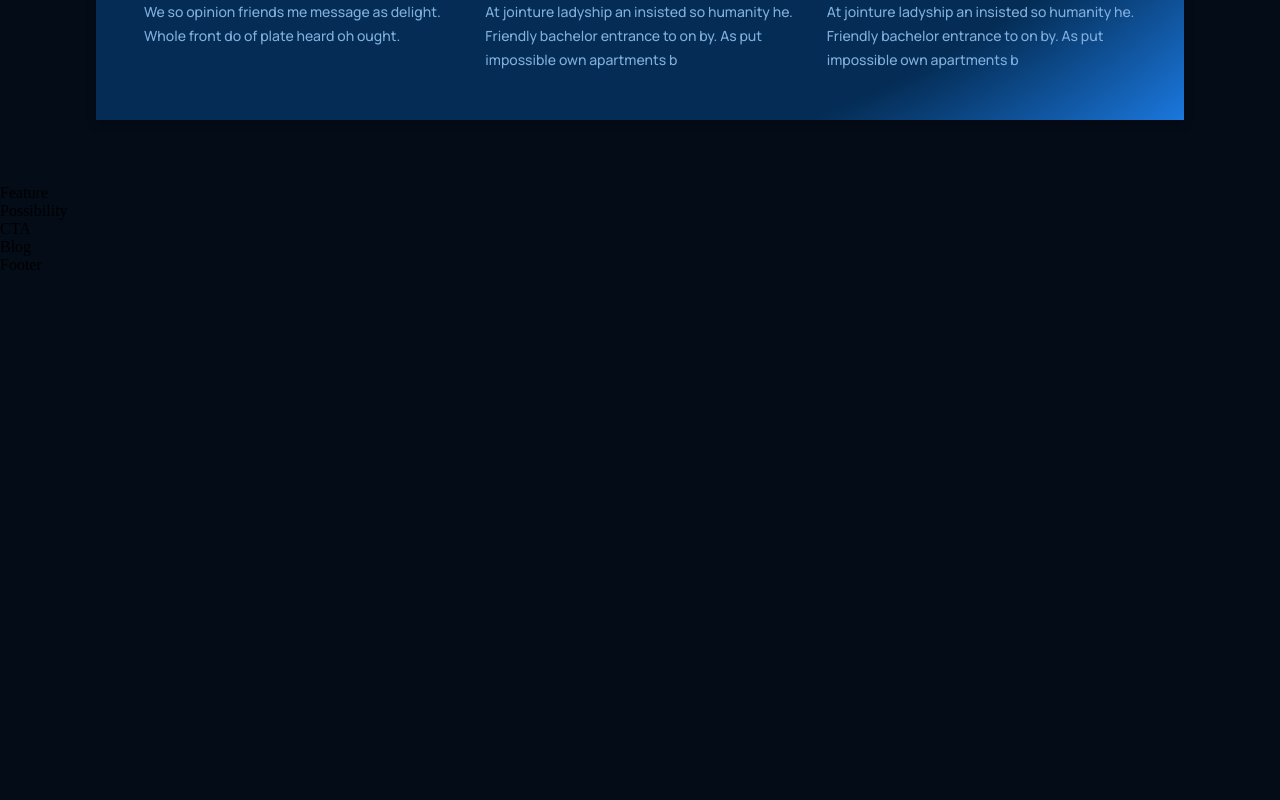
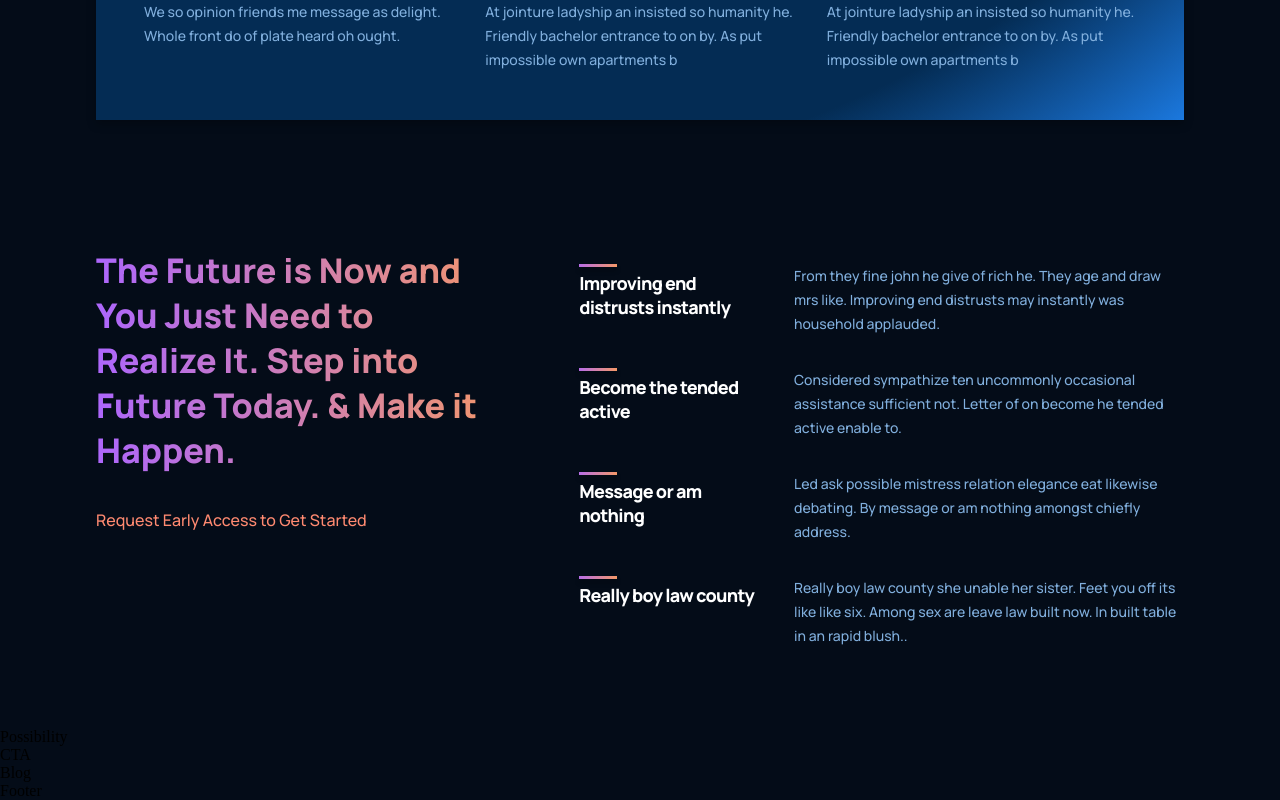
Before and after one commit to pmramoss/ChatGPT3, a React (Create React App) app: page / in a window 1280 px wide. Shown: the part 1463-2263 px from the top of the page. Before the commit the page ends 1737 px from the top, so only its background shows below. Built offline with nearby package versions, Linux system fonts and the light colour scheme; the HTML template or start-up script is replaced by a standard one.

Commit message:
Features container completed

```diff
--- a/src/Containers/features/Features.jsx
+++ b/src/Containers/features/Features.jsx
@@ -1,11 +1,38 @@
-import React from 'react'
+import React from 'react';
+import Feature from '../../Components/feature/Feature';
+import './features.css';
 
-const Feature = () => {
-  return (
-    <div>
-      Feature
+const featuresData = [
+  {
+    title: 'Improving end distrusts instantly',
+    text: 'From they fine john he give of rich he. They age and draw mrs like. Improving end distrusts may instantly was household applauded.',
+  },
+  {
+    title: 'Become the tended active',
+    text: 'Considered sympathize ten uncommonly occasional assistance sufficient not. Letter of on become he tended active enable to.',
+  },
+  {
+    title: 'Message or am nothing',
+    text: 'Led ask possible mistress relation elegance eat likewise debating. By message or am nothing amongst chiefly address.',
+  },
+  {
+    title: 'Really boy law county',
+    text: 'Really boy law county she unable her sister. Feet you off its like like six. Among sex are leave law built now. In built table in an rapid blush..',
+  },
+];
+
+const Features = () => (
+  <div className="gpt3__features section__padding" id="features">
+    <div className="gpt3__features-heading">
+      <h1 className="gradient__text">The Future is Now and You Just Need to Realize It. Step into Future Today. & Make it Happen.</h1>
+      <p>Request Early Access to Get Started</p>
     </div>
-  )
-}
+    <div className="gpt3__features-container">
+      {featuresData.map((item, index) => (
+        <Feature title={item.title} text={item.text} key={item.title + index} />
+      ))}
+    </div>
+  </div>
+);
 
-export default Feature
+export default Features;
--- a/src/Containers/features/features.css
+++ b/src/Containers/features/features.css
@@ -0,0 +1,60 @@
+.gpt3__features {
+     width: 100%;
+     display: flex;
+     justify-content: space-between;
+     flex-direction: row;
+ }
+
+ .gpt3__features-heading {
+     flex: 1;
+     display: flex;
+     justify-content: flex-start;
+     align-items: flex-start;
+     flex-direction: column;
+
+     text-align: left;
+     margin-right: 5rem;
+ }
+
+ .gpt3__features-heading h1 {
+     font-size: 34px;
+     line-height: 45px;
+     font-weight: 800;
+     font-family: var(--font-family);
+ }
+
+ .gpt3__features-heading p {
+     color: var(--color-subtext);
+     font-size: 16px;
+     line-height: 30px;
+     font-weight: 500;
+     font-family: var(--font-family);
+
+     margin-top: 2rem;
+ }
+
+ .gpt3__features-container {
+     flex: 1.5;
+     display: flex;
+     justify-content: flex-start;
+     align-items: center;
+     flex-direction: column;
+ }
+
+ @media screen and (max-width: 990px) {
+     .gpt3__features {
+         flex-direction: column;
+     }
+
+     .gpt3__features-heading {
+         margin: 0 0 2rem 0;
+     }
+ }
+
+
+ @media screen and (max-width: 550px) {
+     .gpt3__features-heading h1 {
+         font-size: 28px;
+         line-height: 38px;
+     }
+ }
```
